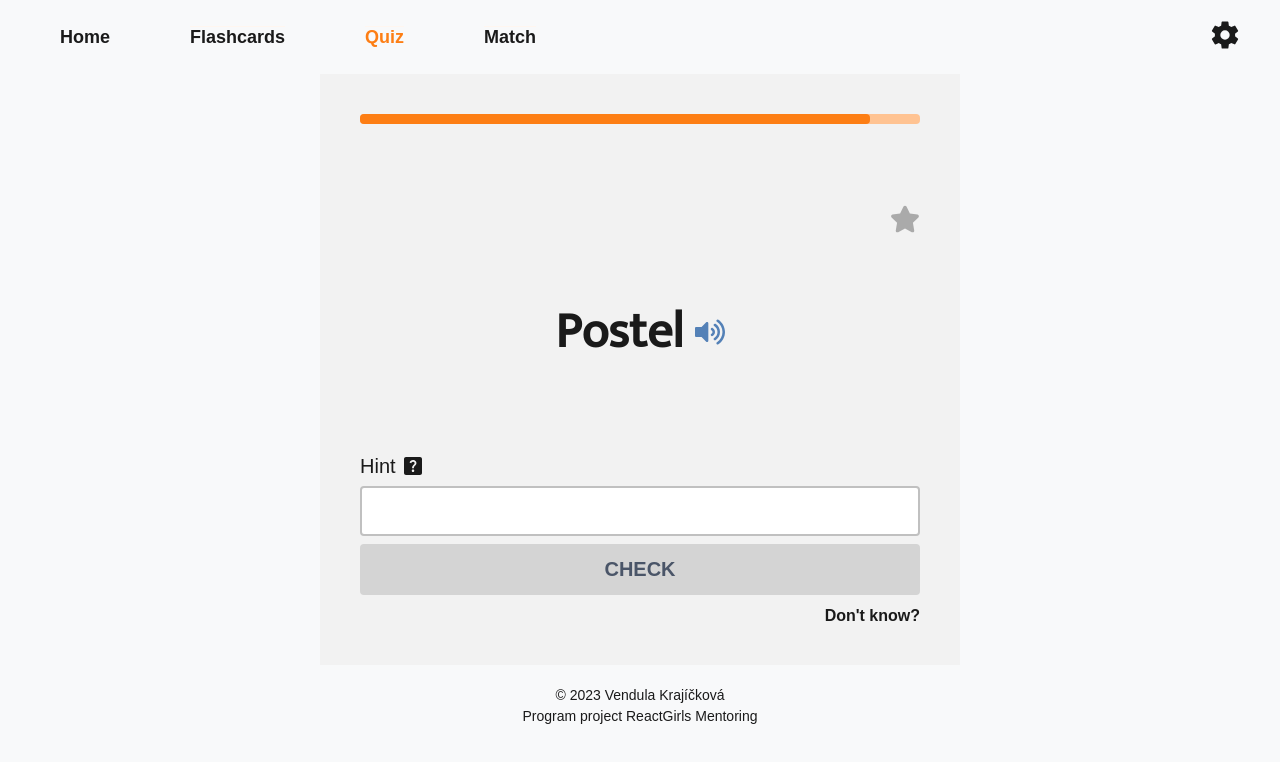
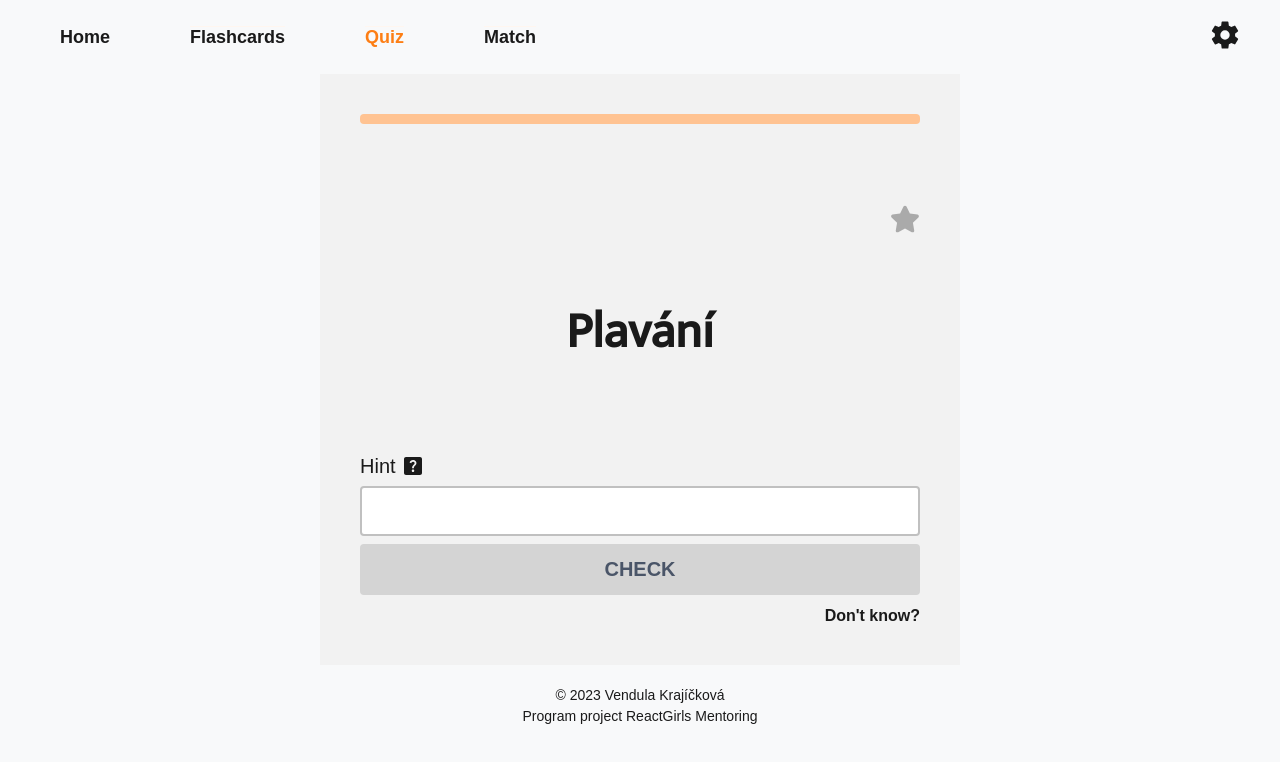
Before and after one commit to wendykr/WORDS-GAME, a React (Vite) app: page /quiz in a window 1280 px wide. Shown: the top 762 px of the page. Built offline with nearby package versions, Linux system fonts and the light colour scheme.

Commit message:
remove/generate randomWord

```diff
--- a/src/components/Question/Question.jsx
+++ b/src/components/Question/Question.jsx
@@ -5,15 +5,19 @@ import './Question.scss';
 
 import { MdHelpCenter } from "react-icons/md";
 import { FaStar } from "react-icons/fa";
-import { FaVolumeUp } from "react-icons/fa";
+// import { FaVolumeUp } from "react-icons/fa";
 
-export const Question = ({ czWord, word }) => {
+export const Question = ({ czWord, word, removeRandomWord, generateNewRandomWord, line }) => {
   const [isMarked, setIsMarked] = useState(false);
   const [inputValue, setInputValue] = useState('');
   const [answerDisplayed, setAnswerDisplayed] = useState(false); // ukázat výsledek, nenapíšeme žádnou odpověď
   const [showResult, setShowResult] = useState(false); // ukázat výsledek, napíšeme špatnou odpověď
   const [showCorrectAnswer, setShowCorrectAnswer] = useState(false); // ukázat výsledek, napíšeme správnou odpověď
   const refInput = useRef(null);
+
+  const stateResult = showResult;
+  const stateCorrect = showCorrectAnswer && !answerDisplayed;
+  const stateDontKnow = answerDisplayed || showResult;
 
   const handleStarToggle = () => {
     setIsMarked(prevState => !prevState);
@@ -28,6 +32,7 @@ export const Question = ({ czWord, word }) => {
   const answerReveal = () => {
     setInputValue(word);
     setAnswerDisplayed(true);
+    speak();
   };
 
   const changeWord = (event) => {
@@ -37,11 +42,28 @@ export const Question = ({ czWord, word }) => {
 
   const handleKeyDown = (event) => {
     if (event.key === 'Enter' && inputValue.length !== 0) {
+      console.log('Enter');
+
       if (inputValue.toLowerCase() !== word.toLowerCase()) {
         setShowResult(true);
+        speak();
+
+        if (stateResult || stateDontKnow) {
+          generateNewRandomWord();
+        }
+
       } else {
         setShowCorrectAnswer(true);
         setInputValue(inputValue);
+        speak();
+
+        if (stateResult || stateDontKnow) {
+          generateNewRandomWord();
+        }
+
+        if (stateCorrect) {
+          removeRandomWord(); // odstranit slovo, pokud je zobrazeno nové slovo
+        }
       }
     }
   };
@@ -49,9 +71,22 @@ export const Question = ({ czWord, word }) => {
   const handleClick = () => {
     if (inputValue.toLowerCase() !== word.toLowerCase()) {
       setShowResult(true);
+
+      if (stateResult || stateDontKnow) {
+        generateNewRandomWord();
+      }
+
     } else {
       setShowCorrectAnswer(true);
       setInputValue(inputValue);
+
+      if (stateResult || stateDontKnow) {
+        generateNewRandomWord();
+      }
+
+      if (stateCorrect) {
+        removeRandomWord(); // odstranit slovo, pokud je zobrazeno nové slovo
+      }
     }
   };
 
@@ -73,16 +108,17 @@ export const Question = ({ czWord, word }) => {
   return (
     <div className="question">
       <div className="question__head">
-        <ProgressBar line="91" />
+        <ProgressBar line={line} />
       </div>
       <div className="question__body">
         <FaStar className={`icon-star ${isMarked ? 'icon-star--marked' : ''}`} onClick={handleStarToggle} title="Mark icon" />
 
-        <h2 className="guess-word" onClick={speak}>{czWord} <FaVolumeUp className="icon-volume" title="Sound icon" /></h2>
+        {/* <h2 className="guess-word" onClick={speak}>{czWord} <FaVolumeUp className="icon-volume" title="Sound icon" /></h2> */}
+        <h2 className="guess-word">{czWord}</h2>
 
-          <p className={`hint ${(showResult|| showCorrectAnswer || answerDisplayed) ? "hidden" : ""}`} onClick={showFirstLetter}>Hint <MdHelpCenter className="icon-hint" title="Hint icon" /></p>
+          <p className={`hint ${(showResult|| stateCorrect || stateDontKnow) ? "hidden" : ""}`} onClick={showFirstLetter}>Hint <MdHelpCenter className="icon-hint" title="Hint icon" /></p>
 
-          <input className={`your-answer ${(showResult|| showCorrectAnswer || answerDisplayed) ? "hidden" : ""}`}
+          <input className={`your-answer ${(showResult|| stateCorrect || stateDontKnow) ? "hidden" : ""}`}
                 onChange={(changeWord)}
                 onKeyDown={(handleKeyDown)}
                 value={inputValue}
@@ -97,21 +133,21 @@ export const Question = ({ czWord, word }) => {
             </div>
           )} */}
 
-        {showResult && (
+        {stateResult && (
           <div className="answer">
               <p className="answer__label">Your answer</p>
               <div className="answer__content answer--incorrect">{inputValue}</div>
           </div>
         )}
 
-        {(showCorrectAnswer && !answerDisplayed) && (
+        {stateCorrect && (
           <div className="answer">
             <p className="answer__label">Correct answer</p>
             <div className="answer__content answer--correct">{inputValue}</div>
           </div>
         )}
 
-        {(answerDisplayed || showResult) && (
+        {stateDontKnow && (
           <div className="answer">
             <p className="answer__label">Correct answer</p>
             <div className="answer__content answer--correct">{word}</div>
@@ -120,7 +156,18 @@ export const Question = ({ czWord, word }) => {
       </div>
 
       <div className="question__foot">
-        <Button onClick={handleClick} text={(showResult || showCorrectAnswer || answerDisplayed) ? "Next" : "Check"} length={inputValue.length} inputValue={inputValue} />
+      <Button onClick={() => {
+        if (showResult || showCorrectAnswer || answerDisplayed) {
+          handleClick();
+        } else {
+          handleClick();
+          speak();
+        }
+        }}
+        text={(showResult || showCorrectAnswer || answerDisplayed) ? "Next" : "Check"}
+        length={inputValue.length}
+        inputValue={inputValue}
+      />
 
         <div className={`question__foot--link ${(showResult || showCorrectAnswer || answerDisplayed) ? "hidden" : ""}`} onClick={answerReveal}>Don&apos;t know?</div>
       </div>
--- a/src/components/Setting/Setting.jsx
+++ b/src/components/Setting/Setting.jsx
@@ -8,7 +8,6 @@ export const Setting = () => {
     const [isShow, setIsShow] = useState(false);
 
     const showSetup = () => {
-        console.log('click');
         setIsShow(prevState => !prevState);
     };
 
@@ -20,7 +19,7 @@ export const Setting = () => {
             <div className={`setting__body ${isShow ? 'show' : ''}`}>
                 <div className="setting__body--container">
                     <h3 className="setting__body--title">Setting options</h3>
-                    <RxCross2 className="icon-close" title="Close icon" />
+                    <RxCross2 className="icon-close" onClick={showSetup} title="Close icon" />
                 </div>
                 <form className="form">
                     <div className="form__row">
--- a/src/pages/QuizPage/QuizPage.jsx
+++ b/src/pages/QuizPage/QuizPage.jsx
@@ -7,13 +7,13 @@ import { Question } from '../../components/Question/Question';
 export const QuizPage = () => {
 
     const [allWords, setAllWords] = useState(wordData); // všechna slova
-
     const [randomWords, setRandomWords] = useState([]); // náhodná slova
+    const [line, setLine] = useState(0); // progressBar line
 
     // definuje se nová funkce pro vygenerování náhodného čísla
     const generateRandomNumber = () => {
         // generuje se náhodné číslo od 1 do 50
-        const randomIndex = Math.floor(Math.random() * allWords.length) + 1;
+        const randomIndex = Math.floor(Math.random() * allWords.length);
         // vrací toto jedno náhodné číslo od 1 do 50
         return randomIndex;
     }
@@ -24,7 +24,7 @@ export const QuizPage = () => {
         let randomIndx = [];
 
         // dokud nebude délka pole větší jako číslo, bude stále loopovat
-        while (randomIndx.length < 20) {
+        while (randomIndx.length < 5) {
             // vygeneruje se náhodné číslo
             const currentRandomNumber = generateRandomNumber(allWords.length);
 
@@ -38,19 +38,33 @@ export const QuizPage = () => {
 
     }, []);
 
-
     console.log("randomWords", randomWords);
 
     // zde kontrolujeme, zda je randomWord definováno
     const randomWord = randomWords.length > 0 ? randomWords[Math.floor(Math.random() * randomWords.length)] : null;
     console.log(randomWord);
 
+    const removeRandomWord = () => {
+        setRandomWords(prevRandomWords => {
+            const filteredWords = prevRandomWords.filter(word => {
+                return word !== randomWord;
+            });
+            setLine(prevValue => prevValue + (100 / (randomWords.length + 1)));
+            console.log('randomWords.length ' + randomWords.length);
+            return filteredWords;
+        });
+    }
+
+    const generateNewRandomWord = () => {
+        setRandomWords(prevRandomWords => [...prevRandomWords]);
+    }
+
     return (
         <main className="quiz">
             <div className="quiz__body">
                 {randomWord && (
                     //<Question className={isSmall ? "small" : ""} czWord={randomWord.czWord} word={randomWord.word} key={randomWord.id} />
-                    <Question czWord={randomWord.czWord} word={randomWord.word} key={randomWord.id} />
+                    <Question czWord={randomWord.czWord} word={randomWord.word} key={randomWord.id} removeRandomWord={removeRandomWord} generateNewRandomWord={generateNewRandomWord} line={line} />
                 )}
             </div>
         </main>
```
